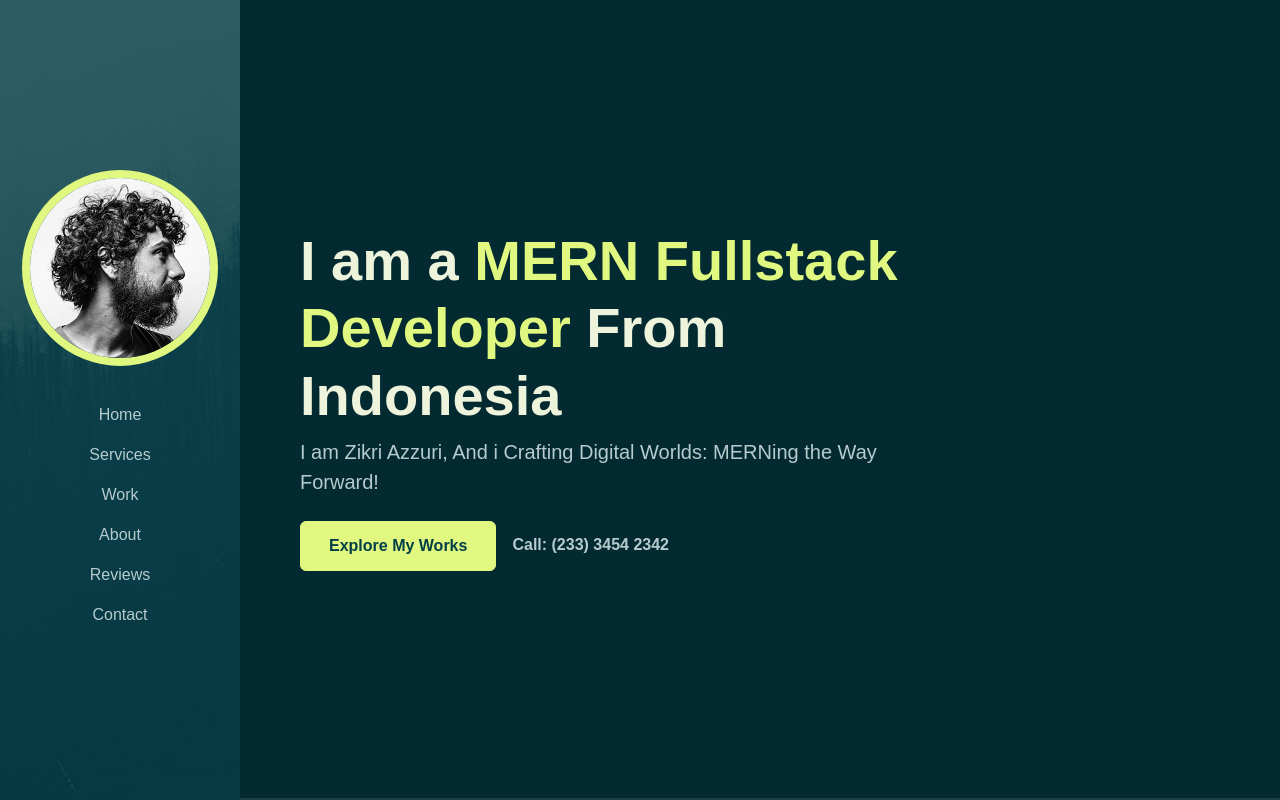
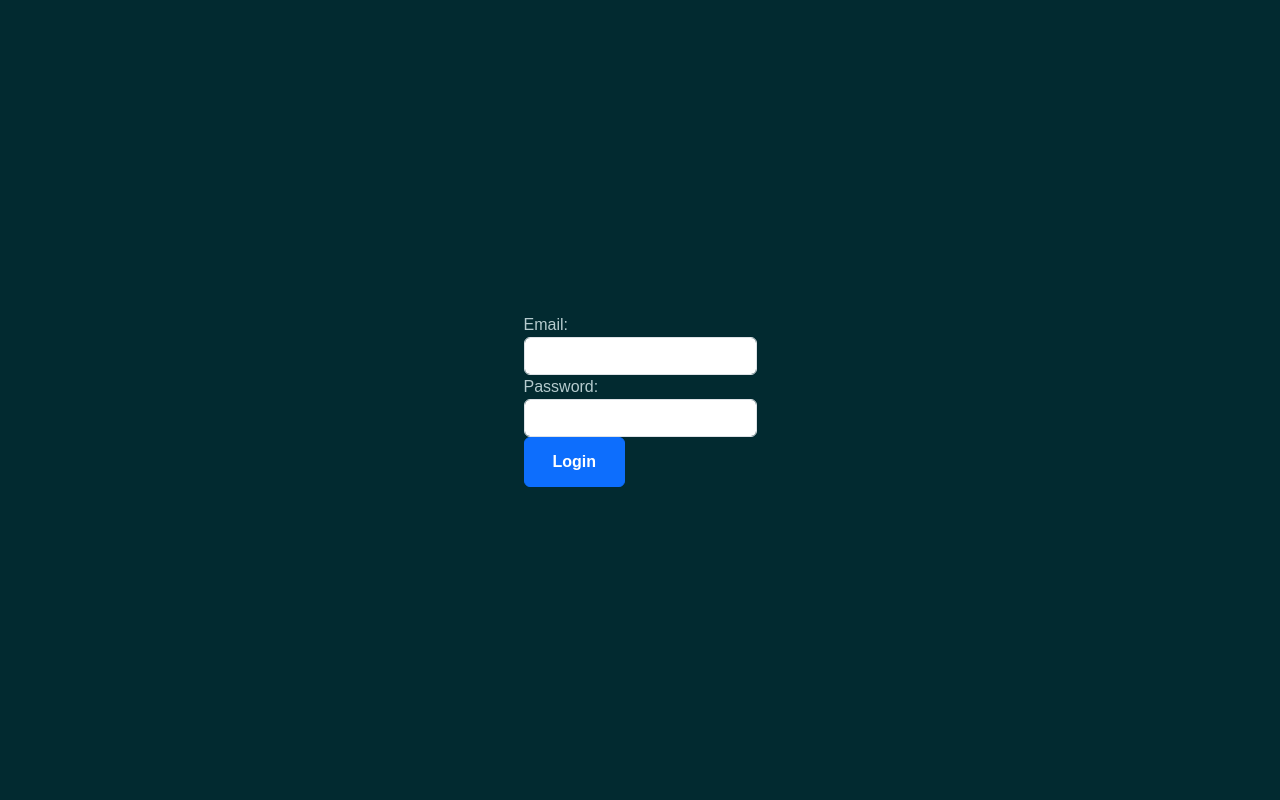
Before and after one commit to ZikriAzzuri5/zikri-reactjs, a React (Vite) app: page / in a window 1280 px wide. Shown: the top 800 px of the page. Built offline with nearby package versions, Linux system fonts and the light colour scheme; a web font is replaced by a local one.

Commit message:
form validation

```diff
--- a/package.json
+++ b/package.json
@@ -12,9 +12,12 @@
   "dependencies": {
     "aos": "^2.3.4",
     "bootstrap": "^5.3.3",
+    "formik": "^2.4.6",
     "i8-icon": "^0.9.4",
     "react": "^18.2.0",
-    "react-dom": "^18.2.0"
+    "react-dom": "^18.2.0",
+    "validatorjs": "^3.22.1",
+    "yup": "^1.4.0"
   },
   "devDependencies": {
     "@types/react": "^18.2.66",
--- a/src/App.jsx
+++ b/src/App.jsx
@@ -1,9 +1,9 @@
-import Portfolio from "./Tugas/Portfolio"
+import FormValidation from "./Tugas/FormValidation";
 
 export default function App() {
   return (
     <div>
-      <Portfolio />
+      <FormValidation />
     </div>
-  )
+  );
 }
--- /dev/null
+++ b/src/Tugas/FormValidation/index.jsx
@@ -0,0 +1,74 @@
+import { useFormik } from "formik";
+import * as yup from "yup";
+
+export default function FormValidation() {
+  function registerUser() {
+    alert(formik.values.email);
+  }
+
+  const formik = useFormik({
+    initialValues: {
+      email: "",
+      password: "",
+    },
+    onSubmit: registerUser,
+    validationSchema: yup.object().shape({
+      email: yup.string().required("email required").email("invalid email"),
+      password: yup
+        .string()
+        .required("password required")
+        .matches(
+          /^.*(?=.{8,})((?=.*[!@#$%^&*()\-_=+{};:,<.>]){1})(?=.*\d)((?=.*[a-z]){1})((?=.*[A-Z]){1}).*$/,
+          "Password must contain at least 8 characters, one uppercase, one number and one special case character"
+        ),
+    }),
+  });
+
+  const handleForm = (event) => {
+    const { target } = event;
+    formik.setFieldValue(target.name, target.value);
+  };
+
+  return (
+    <div
+      className="d-flex justify-content-center align-items-center"
+      style={{ height: "100vh" }}
+    >
+      <form onSubmit={formik.handleSubmit}>
+        <div className="form-group">
+          <label htmlFor="email">Email:</label>
+          <input
+            type="email"
+            className="form-control"
+            id="email"
+            name="email"
+            value={formik.values.email}
+            onBlur={formik.handleBlur}
+            onChange={handleForm}
+          />
+          {formik.touched.email && formik.errors.email ? (
+            <div className="text-danger">{formik.errors.email}</div>
+          ) : null}
+        </div>
+        <div className="form-group">
+          <label htmlFor="password">Password:</label>
+          <input
+            type="password"
+            className="form-control"
+            id="password"
+            name="password"
+            value={formik.values.password}
+            onBlur={formik.handleBlur}
+            onChange={handleForm}
+          />
+          {formik.touched.password && formik.errors.password ? (
+            <div className="text-danger">{formik.errors.password}</div>
+          ) : null}
+        </div>
+        <button type="submit" className="btn btn-primary">
+          Login
+        </button>
+      </form>
+    </div>
+  );
+}
```
Also changed, not shown: src/Materi/Form/Pembahasan/FormElement.jsx (added, +60 -0 lines), src/Materi/Form/Pembahasan/Validation.jsx (added, +83 -0 lines), src/Materi/Form/index.jsx (added, +12 -0 lines), src/Materi/Rendering/Pembahasan/Conditional.jsx (added, +20 -0 lines), src/Materi/Rendering/Pembahasan/List.jsx (added, +14 -0 lines), src/Materi/Rendering/Pembahasan/Variable.jsx (added, +21 -0 lines), src/Materi/Rendering/index.jsx (added, +10 -0 lines), src/Materi/Styling/Inline/Inline.jsx (+7 -5 lines), 1 other file (tests, documents, lock files or other folders).
